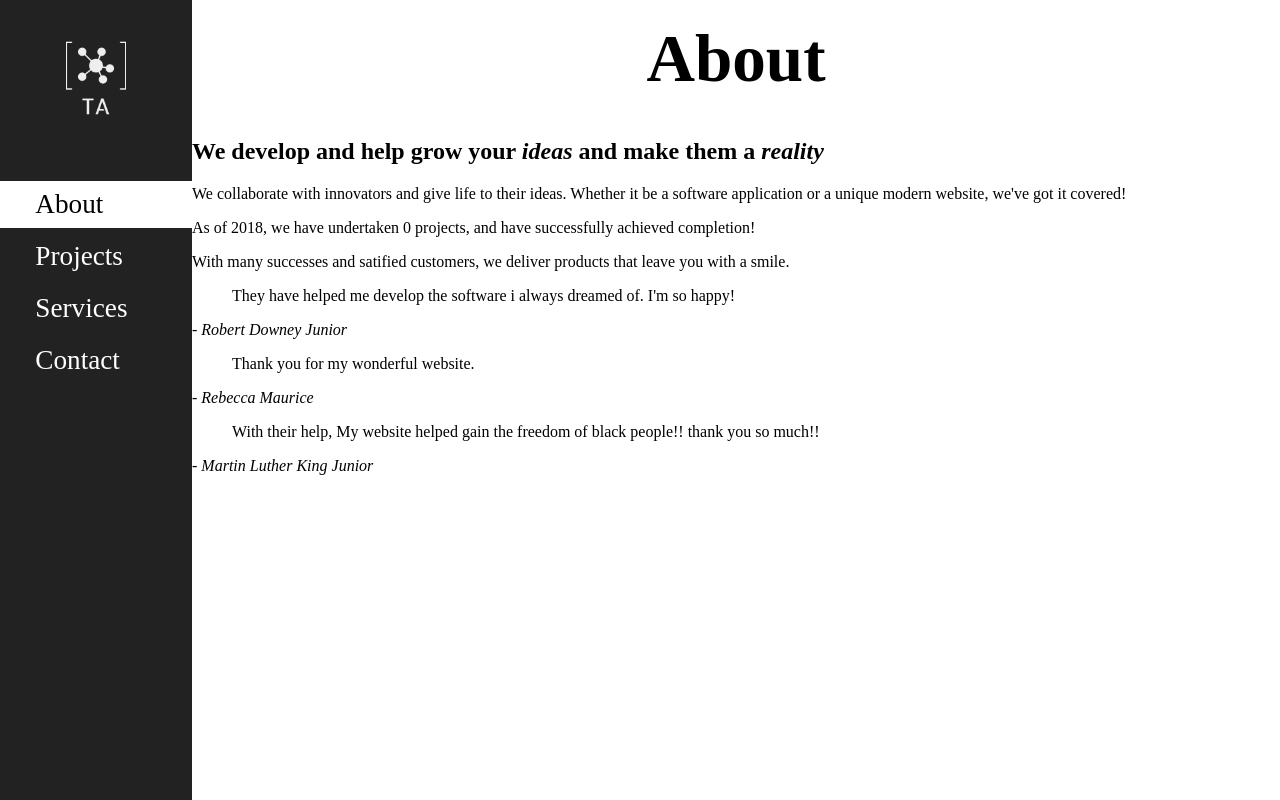
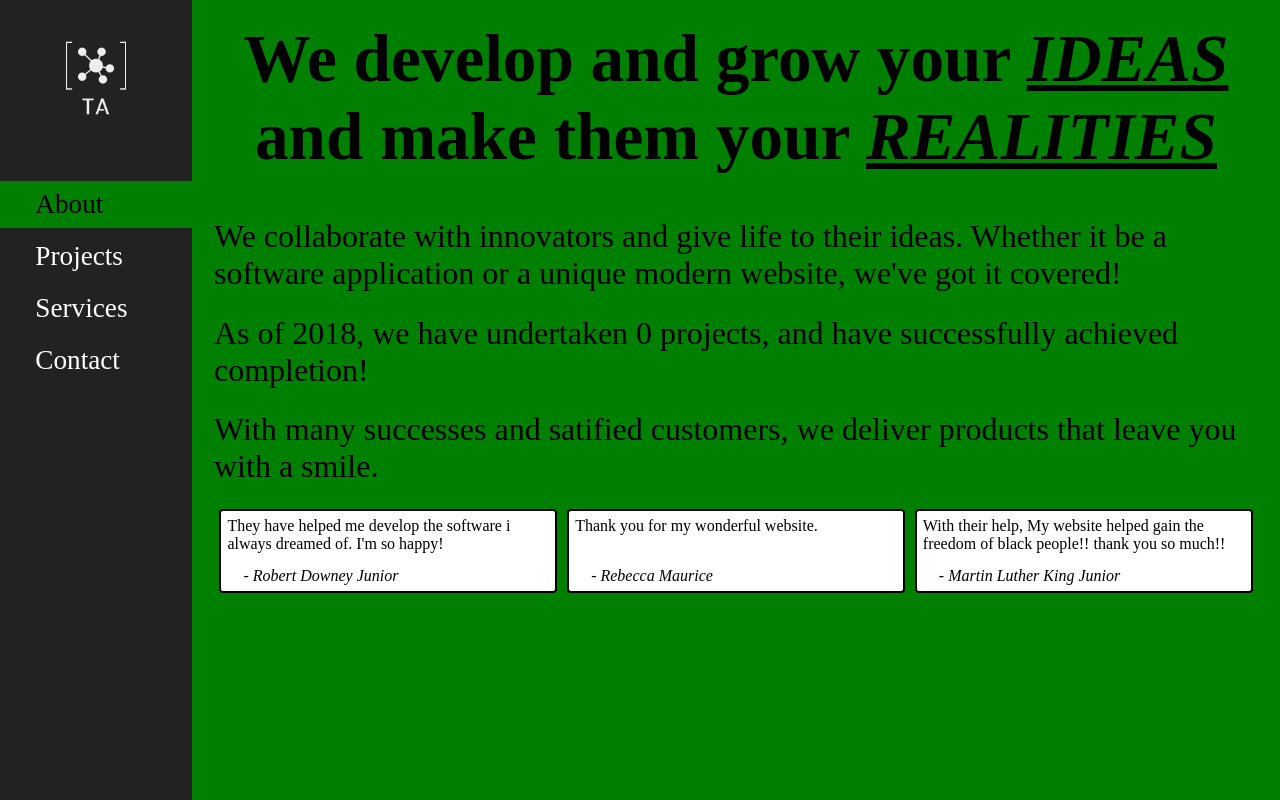
Before and after one commit to bitDaft/portfolio, a plain HTML site: page about.html in a window 1280 px wide. Drawn offline with Linux system fonts and the light colour scheme.

Commit message:
last min commit..still to go

```diff
--- a/about.html
+++ b/about.html
@@ -12,44 +12,42 @@
         <a id="im" href="index.html"><img src="./images/logo/logo_transparent.png" alt="" id="pic"></a>
         <nav>
             <ul id="list">
-                <li><a class="active" href="#top">About</a></li>
-                <li><a class="" href="projects.html">Projects</a></li>
-                <li><a class="" href="services.html">Services</a></li>
-                <li><a class="" href="contact.html">Contact</a></li>
+                <li><a class="c1 active" href="#top">About</a></li>
+                <li><a class="c2" href="projects.html">Projects</a></li>
+                <li><a class="c3" href="services.html">Services</a></li>
+                <li><a class="c4" href="contact.html">Contact</a></li>
             </ul>
         </nav>
     </section>
 
-    <section class="cntnt">
-        <div>
-            <h1 id="top">About</h1>
-            <section>
-                <h2>We develop and help grow your <em>ideas</em> and make them a <em>reality</em></h2>
-                <p>We collaborate with innovators and give life to their ideas. Whether it be a software application or a unique modern website, we've got it covered!</p>
-                <p>As of 2018, we have undertaken 0 projects, and have successfully achieved completion!</p>
-                <p>With many successes and satified customers, we deliver products that leave you with a smile.</p>
+    <section class="cntnt abt">
+        <!--            <h1 id="top">About</h1>-->
+        <section class="abttxt">
+            <h1 id="top">We develop and grow your <span class="idr">ideas</span> and make them your <span class="idr">realities</span></h1>
+            <p class="abp">We collaborate with innovators and give life to their ideas. Whether it be a software application or a unique modern website, we've got it covered!</p>
+            <p class="abp">As of 2018, we have undertaken 0 projects, and have successfully achieved completion!</p>
+            <p class="abp">With many successes and satified customers, we deliver products that leave you with a smile.</p>
         </section>
-            <section>
-                <div>
-                    <blockquote>
+        <section class="refqt">
+            <div class="qtbox">
+                <blockquote class="bt">
                     They have helped me develop the software i always dreamed of. I'm so happy!
                 </blockquote>
-                    <cite> - Robert Downey Junior</cite>
+                <cite class="ct"> - Robert Downey Junior</cite>
             </div>
-                <div>
-                    <blockquote>
+            <div class="qtbox">
+                <blockquote class="bt">
                     Thank you for my wonderful website.
                 </blockquote>
-                    <cite> - Rebecca Maurice</cite>
+                <cite class="ct"> - Rebecca Maurice</cite>
             </div>
-                <div>
-                    <blockquote>
+            <div class="qtbox">
+                <blockquote class="bt">
                     With their help, My website helped gain the freedom of black people!! thank you so much!!
                 </blockquote>
-                    <cite> - Martin Luther King Junior</cite>
+                <cite class="ct"> - Martin Luther King Junior</cite>
             </div>
         </section>
-        </div>
     </section>
 </body>
 
--- a/style.css
+++ b/style.css
@@ -7,6 +7,10 @@ body {
     height: 100%;
 }
 
+* {
+    margin: 0;
+    padding: 0;
+}
 
 /*
 #2364aa
@@ -22,14 +26,12 @@ body {
     left: 0;
     top: 0;
     height: 100%;
-    margin: 0;
     background-color: #222;
 }
 
 #pic {
     display: block;
     width: 100%;
-    /*    height: 100%;*/
     position: absolute;
     left: 50%;
     top: 50%;
@@ -39,8 +41,6 @@ body {
 
 #list {
     display: block;
-    margin: 0;
-    padding: 0;
     margin-top: 1.3em;
     list-style: none;
     left: 0;
@@ -53,7 +53,8 @@ body {
 }
 
 #list a {
-    z-index: 9;
+    z-index: 0;
+    position: relative;
     display: inline-block;
     width: 100%;
     padding: 0.3em 0 0.3em 1.3em;
@@ -66,23 +67,62 @@ body {
 
 #list a:hover,
 #list a.active {
-    background-color: #fff;
     color: black;
 }
 
-.bar {
-    z-index: 1;
-    height: 100%;
-    position: absolute;
-    top: 0;
-    left: 0;
-    width: 0.3em;
+#list a.c1.active {
+    background-color: green;
+}
+
+#list a.c2.active {
     background-color: red;
 }
 
+#list a.c3.active {
+    background-color: blue;
+}
+
+#list a.c4.active {
+    background-color: darkviolet;
+}
+
+
+#list a.c1::before {
+    background-color: green;
+}
+
+#list a.c2::before {
+    background-color: red;
+}
+
+#list a.c3::before {
+    background-color: blue;
+}
+
+#list a.c4::before {
+    background-color: darkviolet;
+}
+
+#list a::before {
+    content: "";
+    position: absolute;
+    height: 100%;
+    z-index: -1;
+    top: 0;
+    left: 0;
+    right: 0;
+    bottom: 0;
+    transform: scaleX(0);
+    transform-origin: 0 50%;
+    transition: transform 0.3s linear;
+}
+
+#list a:hover::before {
+    transform: scaleX(1);
+}
+
+
 .cntnt {
-    padding: 0;
-    margin: 0;
     margin-left: 12rem;
     height: 100%;
 }
@@ -95,22 +135,16 @@ body {
 }
 
 .intro {
-    margin: 0;
     height: 100%;
-    /*    margin-top: 5em;*/
     font-family: 'Merienda', cursive;
-    /*    border: 5px solid black;*/
     background-color: rgba(0, 0, 0, 0.7);
     color: white;
 }
 
-.intro > p {
-    padding: 0;
-}
+.intro > p {}
 
 .headline {
     text-align-last: center;
-    margin: 0;
     text-transform: uppercase;
     padding-top: 1em;
     padding-left: 1em;
@@ -122,7 +156,6 @@ body {
     display: block;
     position: relative;
     margin: 0 auto;
-    padding: 0;
     overflow: hidden;
     width: 100%;
     height: 20%;
@@ -130,18 +163,13 @@ body {
 }
 
 .subline {
-    margin: 0;
     margin-top: 2.2em;
     text-align: center;
     font-family: 'Permanent Marker', cursive;
     font-size: 2.5em;
 }
 
-.first {
-    position: relative;
-    top: 2em;
-}
-
+.first,
 .rest {
     position: relative;
     top: 2em;
@@ -154,4 +182,67 @@ body {
 
 }
 
-.anim {}
+.abp {
+    margin-top: 0.7em;
+    margin-left: 2px;
+    font-size: 2em;
+}
+
+.abttxt {
+    margin: 0 20px;
+}
+
+.qtbox {
+    border: 2px solid black;
+    background-color: white;
+    border-radius: 4px;
+    margin: 0 5px;
+    padding: 6px;
+    flex: 1;
+    position: relative;
+}
+
+.qtbox > * {
+    display: block;
+}
+
+
+.refqt {
+    margin: 1.5em 1.4em;
+    position: relative;
+    display: flex;
+    flex-direction: row;
+    justify-content: space-around;
+    align-items: stretch;
+}
+
+.bt {
+    min-height: 50px;
+    display: block;
+}
+
+.ct {
+    display: block;
+    margin-left: 16px;
+}
+
+.idr {
+    text-decoration: underline;
+    text-transform: uppercase;
+    font-style: italic;
+
+}
+
+.abt {
+    background-color: green;
+}
+
+.svc {
+    background-color: blue;
+}
+
+.sv {
+    margin-left: 1.3em;
+}
+
+a
```
Also changed, not shown: contact.html (+5 -6 lines), index.html (+4 -4 lines), projects.html (+4 -4 lines), services.html (+13 -29 lines). Lines whose indentation alone changed are shown as unchanged.
